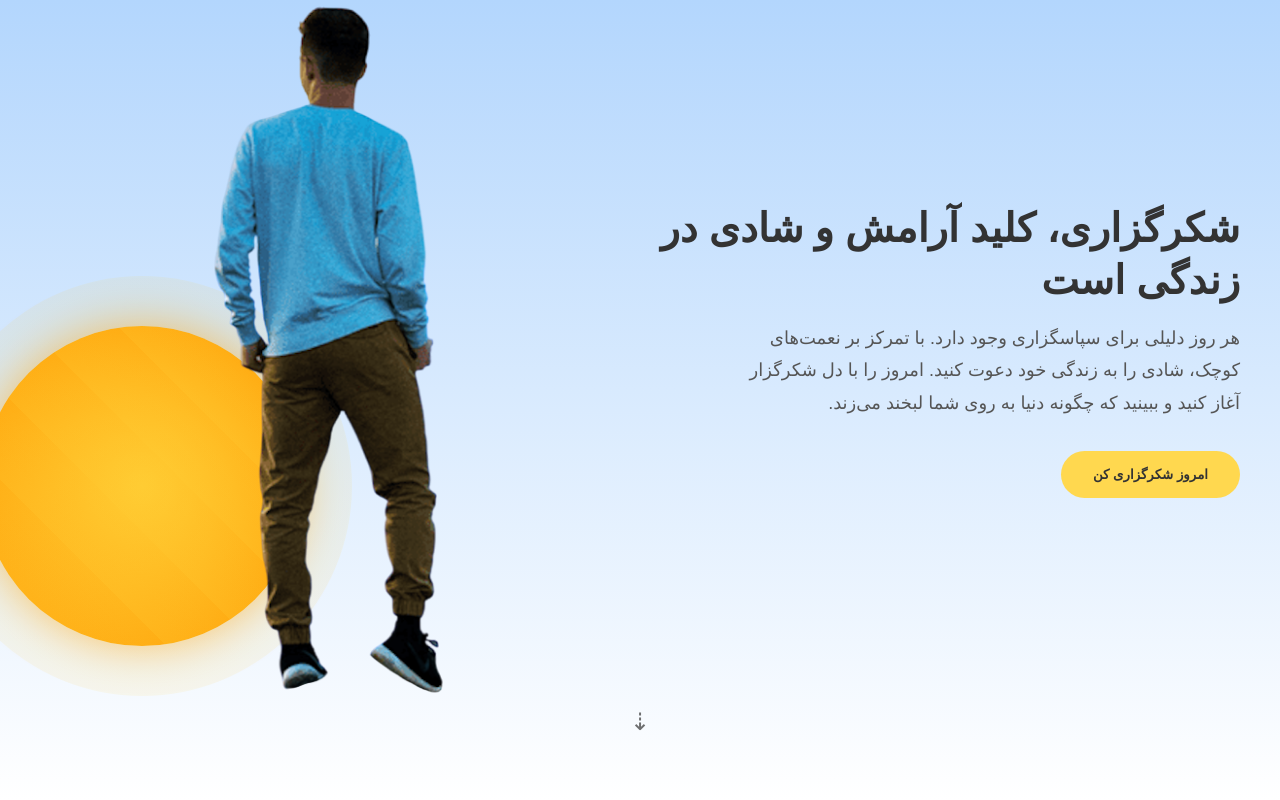
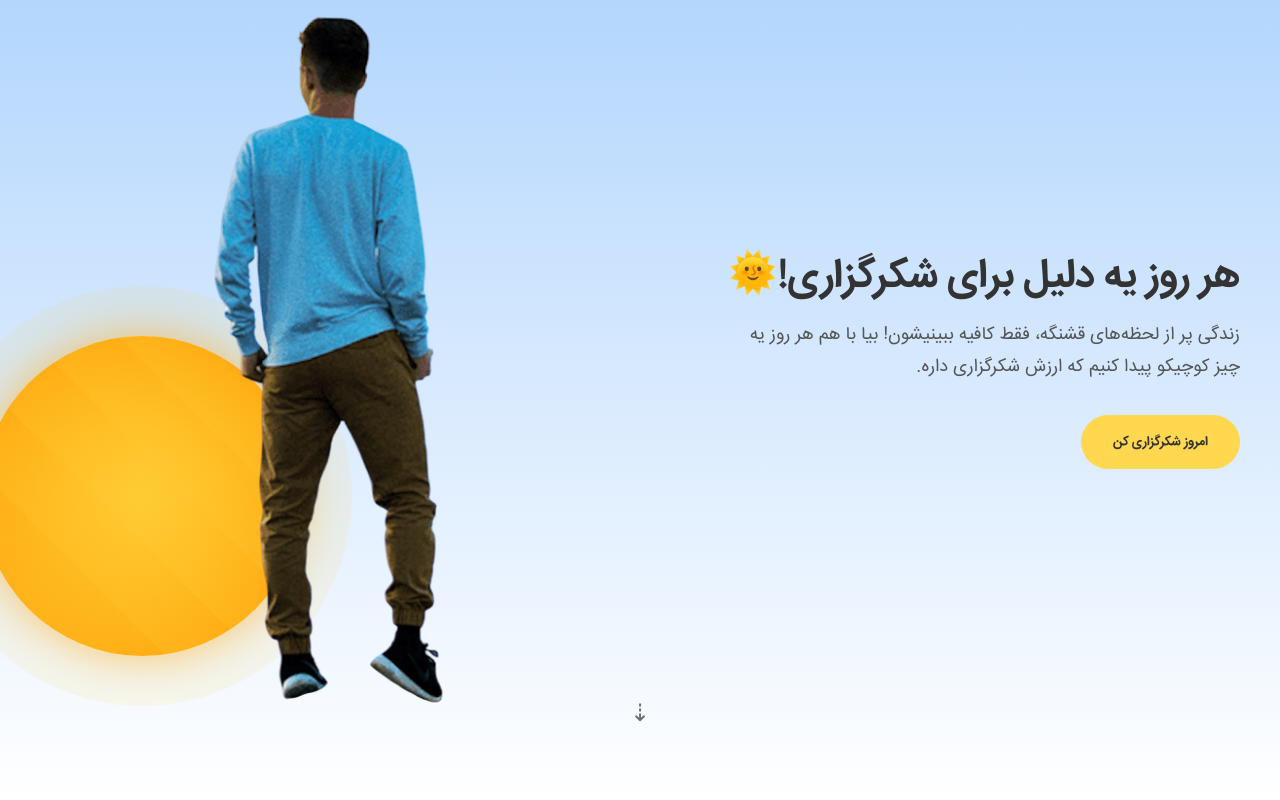
Before and after one commit to sob-hon/daily-thanksgiving, a Next.js app: page / in a window 1280 px wide. Shown: the top 800 px of the page. Built offline with nearby package versions, Linux system fonts and the light colour scheme.

Commit message:
feat: add iran-sans font

```diff
--- a/src/app/globals.css
+++ b/src/app/globals.css
@@ -42,3 +42,22 @@ a {
     color-scheme: dark;
   }
 }
+
+@font-face {
+  font-family: "IranSans";
+  src: url("/fonts/IranSans.ttf") format("truetype");
+  font-weight: normal;
+  font-style: normal;
+}
+
+@font-face {
+  font-family: "IranSans";
+  src: url("/fonts/IranSansBold.ttf") format("truetype");
+  font-weight: bold;
+  font-style: normal;
+}
+
+/* Apply to the entire project */
+body {
+  font-family: "IranSans", sans-serif;
+}
--- a/src/components/card/card.module.css
+++ b/src/components/card/card.module.css
@@ -36,8 +36,7 @@
   background: linear-gradient(45deg, #ff6b6b, #404cf4);
   -webkit-background-clip: text;
   -webkit-text-fill-color: transparent;
-  font-size: 1.2em;
+  font-size: 1em;
   margin: 10px 0;
-  font-family: "Vazir", sans-serif;
   text-align: right;
 }
--- a/src/components/hero/hero.module.css
+++ b/src/components/hero/hero.module.css
@@ -131,7 +131,7 @@
   display: flex;
   align-items: center;
   justify-content: space-between;
-  margin-top: -100px;
+  margin-top: -80px;
   gap: 2rem;
 }
 
@@ -165,6 +165,8 @@
   border-radius: 9999px;
   cursor: pointer;
   transition: background-color 0.3s ease;
+  font-family: "IranSans", sans-serif;
+  font-size: 13px;
 }
 
 .ctaButton:hover {
@@ -182,6 +184,7 @@
 .manImage {
   position: relative;
   width: 280px;
+  height: 250px;
   height: auto;
   z-index: 2; /* Ensure the man is above the circle */
 }
--- a/src/components/hero/index.tsx
+++ b/src/components/hero/index.tsx
@@ -87,7 +87,7 @@ const Hero: FC = () => {
             animate={{ opacity: 1, y: 0 }}
             transition={{ duration: 1 }}
           >
-            شکرگزاری، کلید آرامش و شادی در زندگی است
+            هر روز یه دلیل برای شکرگزاری!🌞
           </motion.h1>
 
           <motion.p
@@ -96,9 +96,7 @@ const Hero: FC = () => {
             animate={{ opacity: 1 }}
             transition={{ delay: 0.5, duration: 1 }}
           >
-            هر روز دلیلی برای سپاسگزاری وجود دارد. با تمرکز بر نعمت‌های کوچک،
-            شادی را به زندگی خود دعوت کنید. امروز را با دل شکرگزار آغاز کنید و
-            ببینید که چگونه دنیا به روی شما لبخند می‌زند.
+           زندگی پر از لحظه‌های قشنگه، فقط کافیه ببینیشون! بیا با هم هر روز یه چیز کوچیکو پیدا کنیم که ارزش شکرگزاری داره.
           </motion.p>
 
           <motion.button
@@ -118,7 +116,7 @@ const Hero: FC = () => {
             src="/images/grateful-man.png"
             alt="مردی در حال شکرگزاری"
             width={280}
-            height={450}
+            height={250}
             className={styles.manImage}
             priority
           />
```
Also changed, not shown: public/fonts/IranSans.ttf (added), public/fonts/IranSansBold.ttf (added).
